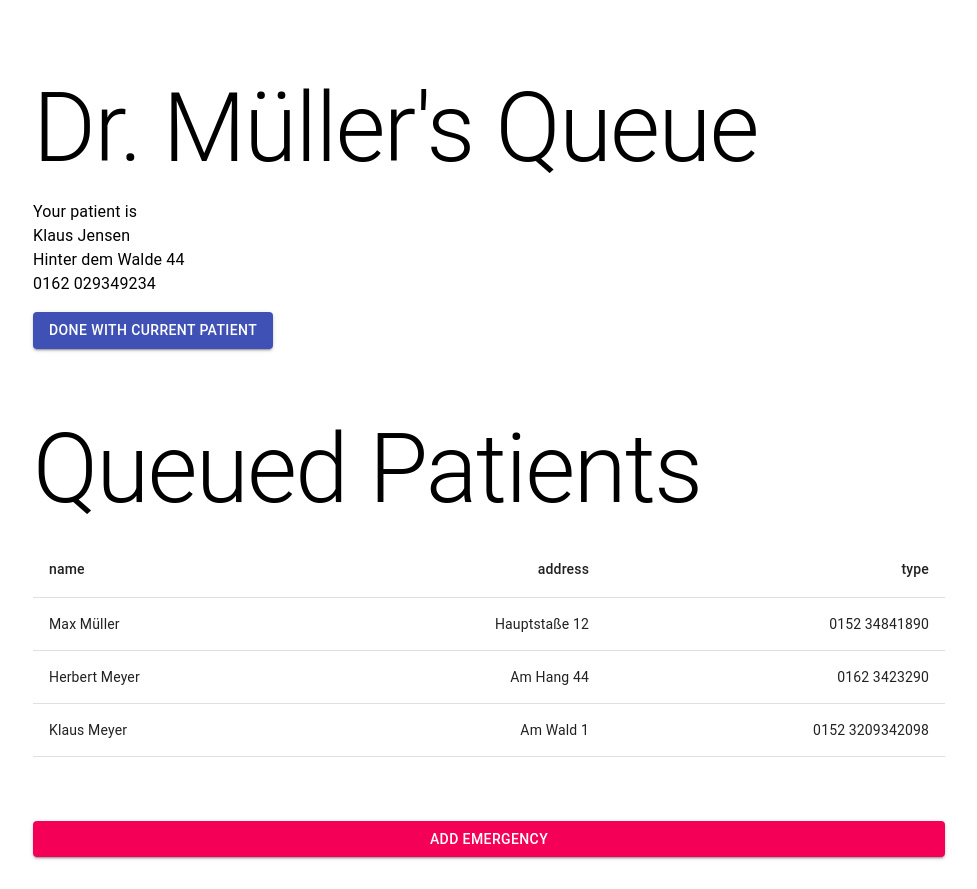
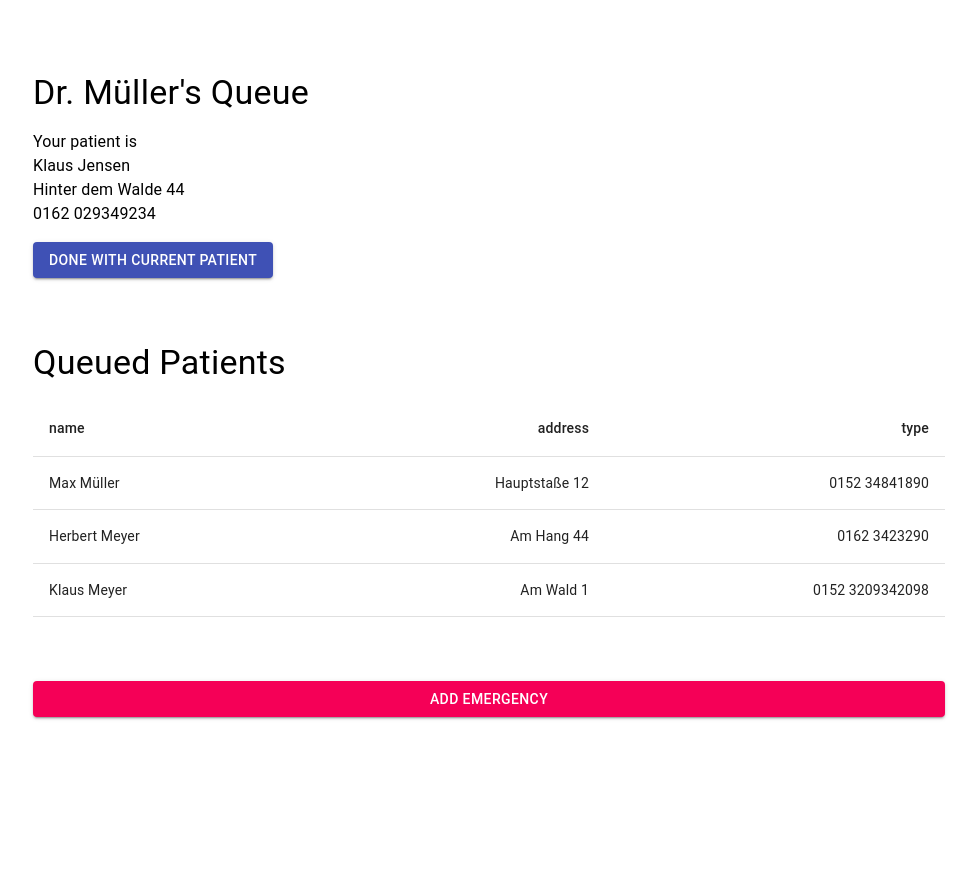
Before and after one commit to CConnection/qme, a React (Create React App) app in the folder frontend/: page /queuedoctor in a window 1280 px wide. Shown: the whole page, without its empty margins (151-1128 px from the left). After the commit the page ends 840 px from the top, so only its background shows below. Built offline with nearby package versions, Linux system fonts and the light colour scheme.

Commit message:
Changed headline tags from h1 to h4 if not main headline

```diff
--- a/frontend/src/components/page/Home.tsx
+++ b/frontend/src/components/page/Home.tsx
@@ -1,10 +1,10 @@
 import React from "react";
-import { LandingButton } from "../button/LandingButton";
+import { useTranslation } from "react-i18next";
+import { makeStyles } from "@material-ui/core/styles";
 import AssignmentInd from "@material-ui/icons/AssignmentInd";
 import EnhancedIcon from "@material-ui/icons/EnhancedEncryption";
 import { Typography, Grid, Container } from "@material-ui/core";
-import { useTranslation } from "react-i18next";
-import { makeStyles } from "@material-ui/core/styles";
+import { LandingButton } from "../button/LandingButton";
 
 import logo from "./logo.png";
 
--- a/frontend/src/components/page/Login.tsx
+++ b/frontend/src/components/page/Login.tsx
@@ -1,12 +1,13 @@
 import React from "react";
+import { useTranslation } from "react-i18next";
+import { makeStyles } from "@material-ui/core/styles";
+import { Link } from "react-router-dom";
 import { Container, Paper, Typography } from "@material-ui/core";
 import TextField from "@material-ui/core/TextField";
 import Button from "@material-ui/core/Button";
 import Grid from "@material-ui/core/Grid";
-import { makeStyles } from "@material-ui/core/styles";
+
 import Box from "@material-ui/core/Box";
-import { Link } from "react-router-dom";
-import { useTranslation } from "react-i18next";
 
 const useStyles = makeStyles({
   paper: {
@@ -38,7 +39,7 @@ export const Login: React.FC = () => {
   return (
     <Container maxWidth="xs">
       <Paper className={classes.paper}>
-        <Typography variant="h1" className={classes.headline}>
+        <Typography variant="h4" className={classes.headline}>
           {t("login.headline")}
         </Typography>
         <form>
--- a/frontend/src/components/page/QueueClient.tsx
+++ b/frontend/src/components/page/QueueClient.tsx
@@ -1,10 +1,10 @@
 import React, { useEffect, useState } from "react";
 import { useTranslation } from "react-i18next";
+import { useParams } from "react-router-dom";
+import { makeStyles } from "@material-ui/core/styles";
 import { Container, Grid, Typography } from "@material-ui/core";
 import AlarmOnIcon from "@material-ui/icons/AlarmOn";
 import FaceIcon from "@material-ui/icons/Face";
-import { useParams } from "react-router-dom";
-import { makeStyles } from "@material-ui/core/styles";
 
 const useStyles = makeStyles({
   spaceBottom: {
@@ -76,7 +76,7 @@ export const QueueClient: React.FC = () => {
         spacing={2}
       >
         <Grid item xs={12} className={classes.spaceBottom}>
-          <Typography variant="h1" align="center" color="primary">
+          <Typography variant="h4" align="center" color="primary">
             {t("enqueued.queue_slot", { queueSlot: enqueueState?.slotNo })}
           </Typography>
         </Grid>
--- a/frontend/src/components/page/QueueDoctor.tsx
+++ b/frontend/src/components/page/QueueDoctor.tsx
@@ -1,8 +1,7 @@
 import React, { useState } from "react";
+import { makeStyles } from "@material-ui/core/styles";
 import Grid from "@material-ui/core/Grid";
 import Box from "@material-ui/core/Box";
-import Paper from "@material-ui/core/Paper";
-import { makeStyles } from "@material-ui/core/styles";
 import Typography from "@material-ui/core/Typography";
 import Table from "@material-ui/core/Table";
 import TableBody from "@material-ui/core/TableBody";
@@ -131,7 +130,7 @@ export const QueueDoctor: React.FC = () => {
         <Grid item xs={12} sm={12}>
           <Grid container direction="column" spacing={2}>
             <Grid item>
-              <Typography variant="h1">Dr. Müller's Queue</Typography>
+              <Typography variant="h4">Dr. Müller's Queue</Typography>
             </Grid>
             <Grid item>{renderDetailsArea({})}</Grid>
             <Grid item>
@@ -149,7 +148,7 @@ export const QueueDoctor: React.FC = () => {
         <Grid item>
           <Grid container direction="column" spacing={2}>
             <Grid item>
-              <Typography variant="h1">Queued Patients</Typography>
+              <Typography variant="h4">Queued Patients</Typography>
             </Grid>
             <Grid item>{renderPatientsDataTable(patientsData)}</Grid>
           </Grid>
--- a/frontend/src/components/page/Register.tsx
+++ b/frontend/src/components/page/Register.tsx
@@ -1,10 +1,11 @@
 import React, { useEffect, useState } from "react";
+import { useTranslation } from "react-i18next";
 import { useParams } from "react-router-dom";
+import { makeStyles } from "@material-ui/core/styles";
 import Grid from "@material-ui/core/Grid";
 import Typography from "@material-ui/core/Typography";
-import { makeStyles } from "@material-ui/core/styles";
 import { Container } from "@material-ui/core";
-import { useTranslation } from "react-i18next";
+
 import { RegisterForm } from "../register/RegisterForm";
 
 const useStyles = makeStyles(theme => ({
@@ -67,7 +68,7 @@ export const Details: React.FC = () => {
     <Container maxWidth="md">
       <Grid className={classes.grid} container spacing={3}>
         <Grid item xs={12} sm={12}>
-          <Typography variant="h1"> {t("register.headline")}</Typography>
+          <Typography variant="h4"> {t("register.headline")}</Typography>
         </Grid>
         {doctorData && (
           <Grid item xs={12} sm={12}>
--- a/frontend/src/components/page/Search.tsx
+++ b/frontend/src/components/page/Search.tsx
@@ -1,9 +1,8 @@
 import React, { useEffect, useState } from "react";
 import { useTranslation } from "react-i18next";
-import Paper from "@material-ui/core/Paper";
+import { makeStyles } from "@material-ui/core/styles";
 import Grid from "@material-ui/core/Grid";
 import TextField from "@material-ui/core/TextField";
-import { makeStyles } from "@material-ui/core/styles";
 import Typography from "@material-ui/core/Typography";
 import Table from "@material-ui/core/Table";
 import TableBody from "@material-ui/core/TableBody";
--- a/frontend/src/components/register/RegisterForm.tsx
+++ b/frontend/src/components/register/RegisterForm.tsx
@@ -1,9 +1,9 @@
 import React from "react";
-import { Formik } from "formik";
-import { Grid, TextField, Button, Box } from "@material-ui/core";
 import { useParams } from "react-router-dom";
 import { useTranslation } from "react-i18next";
 import { makeStyles } from "@material-ui/core/styles";
+import { Formik } from "formik";
+import { Grid, TextField, Button, Box } from "@material-ui/core";
 
 const useStyles = makeStyles({
   paper: {
--- a/frontend/src/theme/theme.ts
+++ b/frontend/src/theme/theme.ts
@@ -3,5 +3,7 @@ import { createMuiTheme } from "@material-ui/core/styles";
 export const theme = createMuiTheme({
   palette: {},
   // setting to null -> use browser default settings -> most likely looking good
-  typography: {}
+  typography: {
+    fontSize: 14
+  }
 });
```
